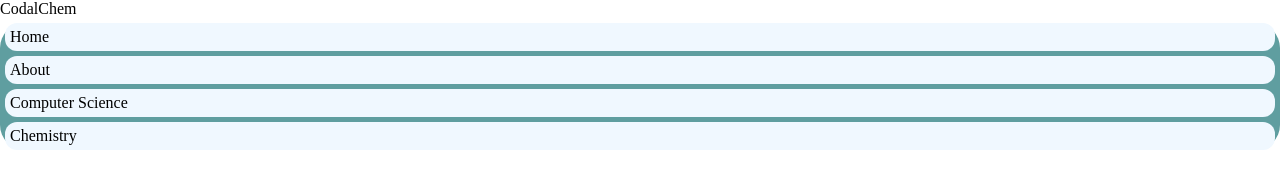
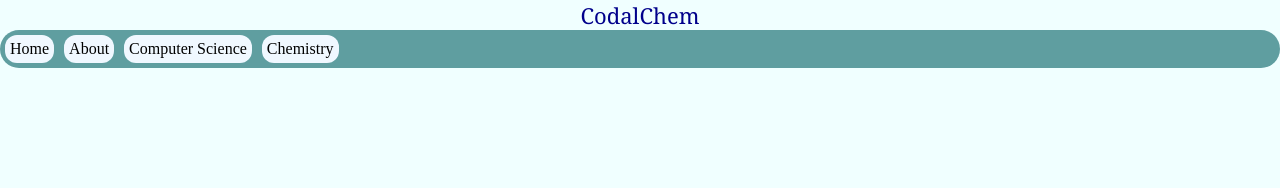
Before and after one commit to codalchem/codalchem.webiste, a plain HTML site: page index.html in a window 1280 px wide. Drawn offline with Linux system fonts and the light colour scheme.

Commit message:
Header and Navbar styled.

```diff
--- a/style.css
+++ b/style.css
@@ -1,12 +1,26 @@
 *{
     padding: 0px;
     margin: 0px;
+}
+body{
+    background-color: azure;
+}
+Header{
+    font-size: 22px;
+    font-family: Georgia, 'Times New Roman', Times, serif;
+    text-align: center;
+    color: darkblue;
 }
 .Navbar{
     background-color: cadetblue;
     border-radius: 25px;
     margin: 0px;
+    display: flex;
 
+}
+.Navbar ul{
+    display: flex;
+    list-style: none;
 }
 .Navbar ul li{
     background-color: aliceblue;
@@ -15,3 +29,9 @@
     padding: 5px;
     margin: 5px;
 }
+.Navbar ul li:hover{
+    background-color: darkred;
+    color: antiquewhite;
+    cursor: pointer;
+    border-radius: 15px;
+}
```
